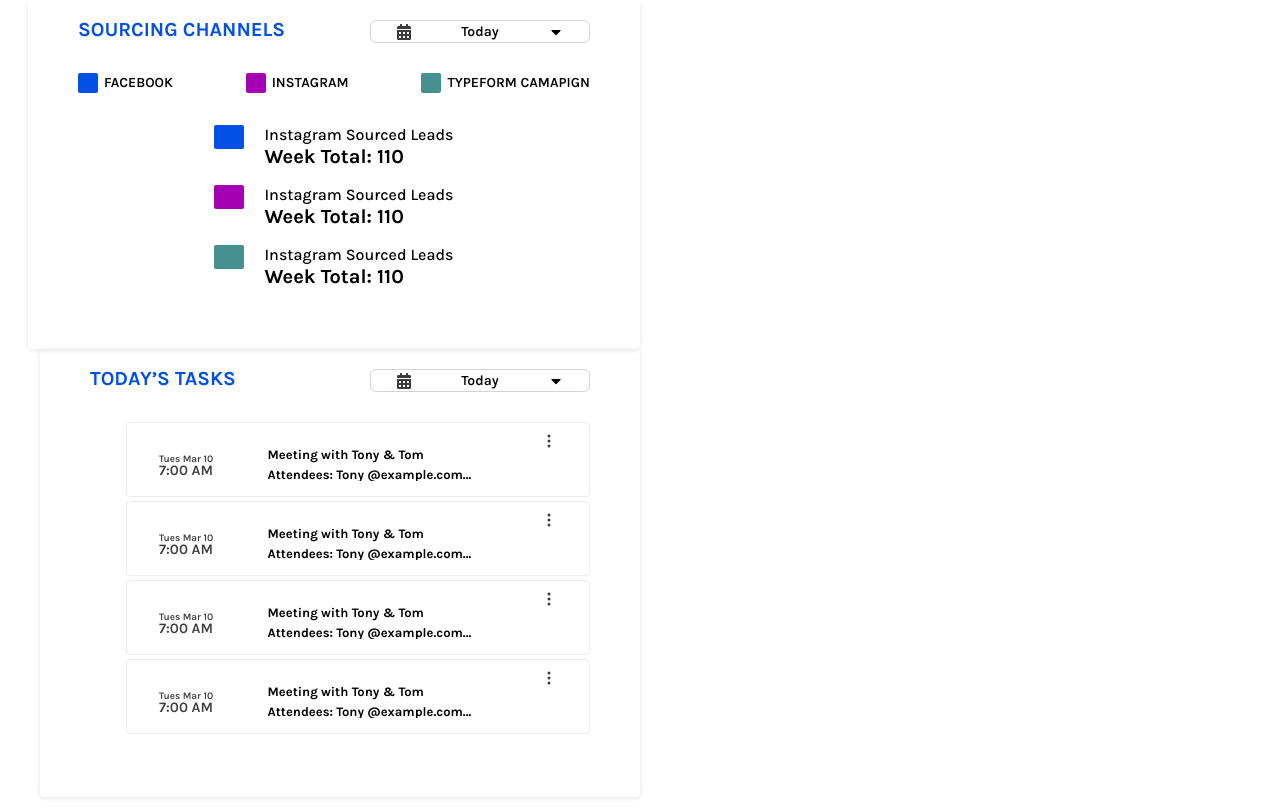
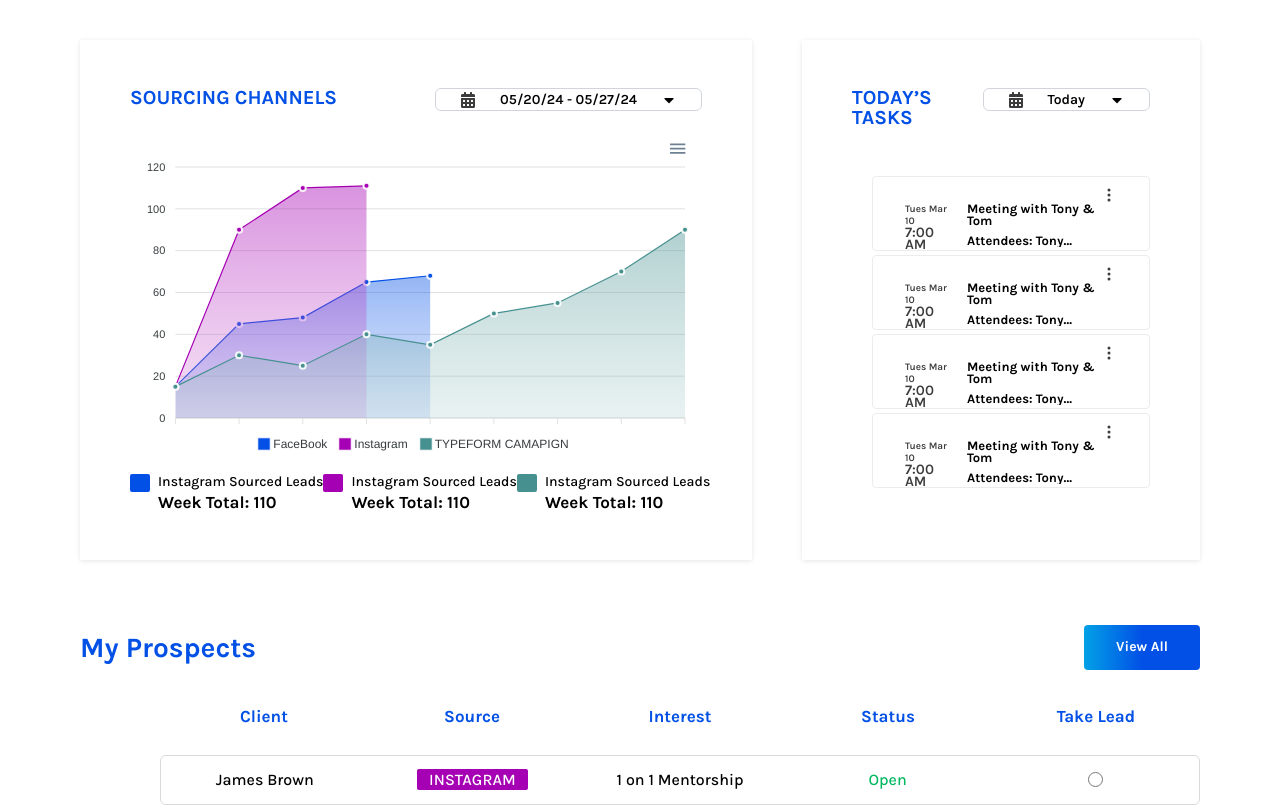
Before and after one commit to i-usman-56/inverstmentGroup, a React (Vite) app: page /admin in a window 1280 px wide. Shown: the top 807 px of the page. Built offline with nearby package versions, Linux system fonts and the light colour scheme.

Commit message:
Home Screen All Components Responsive

```diff
--- a/src/App.jsx
+++ b/src/App.jsx
@@ -3,11 +3,7 @@
 import SignUp from "./components/auth/signup/signup";
 import NewPassword from "./components/auth/newPassword/newPassword";
 import Login from "./components/auth/login/login";
-import tableData from "./data/tableData1.json";
-import tableData1 from "./data/tableData2.json";
-import Table from "./components/table/table";
-import Tasks from "./components/task/tasks";
-import Graph from "./components/Graph/graph";
+import HomeScreen from "./pages/Home/homeScreen";
 const router = createBrowserRouter([
   {
     path: "/login",
@@ -21,10 +17,7 @@
     path: "/admin",
     element: (
       <>
-      <Graph/>
-      <Tasks/>
-        <Table tableData={tableData} />
-        <Table tableData={tableData1} />
+        <HomeScreen />
       </>
     ),
   },
@@ -43,7 +36,7 @@
 ]);
 function App() {
   return (
-    <main className="2xl:container 2xl:mx-auto">
+    <main className="">
       <RouterProvider router={router} />
     </main>
   );
--- /dev/null
+++ b/src/components/Graph/components/linechart.jsx
@@ -0,0 +1,97 @@
+import React from "react";
+import ReactApexChart from "react-apexcharts";
+
+class ApexChart extends React.Component {
+  constructor(props) {
+    super(props);
+
+    this.state = {
+      series: [
+        {
+          name: "FaceBook",
+          data: [15, 45, 48, 65, 68],
+          color: "#0250E6", // FaceBook line color
+          fillOpacity: 0.9, // Fill opacity for the area
+        },
+        {
+          name: "Instagram",
+          data: [15, 90, 110, 111],
+          color: "#A500B3", // Instagram line color,
+          fillOpacity: 0.9, // Fill opacity for the area
+        },
+        {
+          name: "TYPEFORM CAMAPIGN",
+          data: [15, 30, 25, 40, 35, 50, 55, 70, 90],
+          color: "#479090", // Typeform line color
+          fillOpacity: 0.9, // Fill opacity for the area
+        },
+      ],
+      options: {
+        chart: {
+          height: 350,
+          type: "line",
+          zoom: {
+            enabled: false,
+          },
+        },
+        dataLabels: {
+          enabled: false,
+        },
+        stroke: {
+          curve: "straight",
+          width: 1.2,
+          dropShadow: {
+            enabled: true,
+            //   color: '#000',
+            opacity: 0.9,
+            blur: 75,
+            left: 2,
+            top: 2,
+          }, // Set the width to make the lines thinner
+        },
+        markers: {
+          size: 3, // Adjust the size to make the dots larger or smaller
+        },
+        xaxis: {
+          labels: {
+            show: false, // Hide x-axis labels
+          },
+        },
+        yaxis: {
+          labels: {
+            minWidth: 0, // Set minimum width for y-axis labels
+            formatter: function (value) {
+              return Math.round(value);
+            },
+          },
+        },
+        fill: {
+            opacity: 1 // Set the overall opacity for all series
+          },
+          legend: {
+            markers: {
+              shape: 'square' // Set legend marker shape to square
+            }
+          }
+      },
+    };
+  }
+
+  render() {
+    return (
+      <div>
+        <div id="chart">
+          <ReactApexChart
+            options={this.state.options}
+            series={this.state.series}
+            type="area"
+            height={320}
+          />
+        </div>
+        <div id="html-dist"></div>
+      </div>
+    );
+  }
+}
+
+export default ApexChart;
--- a/src/components/Graph/graph.jsx
+++ b/src/components/Graph/graph.jsx
@@ -1,6 +1,8 @@
 import React from "react";
 import InputDate from "../task/components/inputData";
 import './graph.css'
+import LineChart from "./components/linechart";
+import ApexChart from "./components/linechart";
 
 export default function Graph() {
     const divCard = [
@@ -44,18 +46,21 @@
       ];
   return (
     <div>
-      <div className="mx-[20px] graph-margin md:mx-7 marginContainer   ">
+      <div className="  ">
         <div
-          className="w-full lg:w-[50%] rounded  px-[15px] md:px-[80px] lg:px-[50px]  pt-[20px] pb-[60px]"
-          style={{ boxShadow: "0 1px 5px 0 rgba(5, 5, 5, 0.1)" }}
+          className="w-full rounded  px-[15px] md:px-[80px] lg:px-[20px] xl:px-[50px]  pt-[20px] pb-[60px] lg:pb-5"
+          // style={{ boxShadow: "0 1px 5px 0 rgba(5, 5, 5, 0.1)" }}
         >
-          <div className=" flex justify-between pb-[30px]">
+          <div className=" flex justify-between pb-[30px] lg:pb-0 lg:pt-7">
             <h1 className="text-[15px] uppercase lg:text-[20px] text-[#0250E6] font-bold tracking-[-1.7%] leading-5">
               SOURCING CHANNELs
             </h1>
-            <InputDate />
+            <InputDate  title="05/20/24 - 05/27/24"/>
           </div>
-          <div className="flex justify-between ">
+          <div className="pt-[26px]">
+            <ApexChart/>
+          </div>
+          {/* <div className="flex justify-between ">
             {divCard.map((item) => (
               <div className="flex items-center graph-text graph-gap  gap-1.5" key={item.id}>
                 <div
@@ -67,18 +72,18 @@
                 </p>
               </div>
             ))}
-          </div>
-          <div className="mt-[25px] md:mt-8 space-y-4">
+          </div> */}
+          <div className="mt-[25px] lg:mt-0.5 lg:flex lg:justify-between lg:px-0 md:mt-8 space-y-4 lg:space-y-0">
           {divCardDEtail.map((item) => (
-               <div className="flex justify-center items-start gap-5" key={item.id}>
+               <div className="flex  justify-center   items-start gap-5 lg:gap-2" key={item.id}>
                <div
                 style={{ backgroundColor: item.color }}
-               className={`w-[30px] h-[24px] rounded-sm`}/>
+               className={`w-[30px] h-[24px] lg:w-[20px] lg:h-[18px] rounded-sm`}/>
                <div>
-                   <p className="text-[16px] leading-5 tracking-[-1.7%] font-medium">
+                   <p className="text-[16px] lg:text-[14px] lg:leading-4 leading-5 xl:whitespace-nowrap tracking-[-1.7%] font-medium">
                    Instagram Sourced Leads
                    </p>
-                   <p className="text-[20px] leading-6 tracking-[-1.7%] font-bold">
+                   <p className="text-[20px] lg:text-[17px] leading-6 tracking-[-1.7%] font-bold">
                    {item.detail}
                    </p>
                </div>
--- a/src/components/meetingcard/meetingCard.jsx
+++ b/src/components/meetingcard/meetingCard.jsx
@@ -2,7 +2,7 @@
 
 const MeetingCard = ({ date, time, title, attendees }) => {
   return (
-    <div className="min-h-[70px] lg:min-h-[75px] border rounded px-2 md:px-4 lg:px-8 pt-1 bor2 border-[#00000013]">
+    <div className="min-h-[70px] lg:min-h-[75px] border rounded px-2 md:px-4 xl:px-8 pt-1 bor2 border-[#00000013]">
       <div className="flex justify-end lg:pt-1.5">
         <BsThreeDotsVertical className="text-[#3C3C3C]" />
       </div>
--- a/src/components/table/table.jsx
+++ b/src/components/table/table.jsx
@@ -52,7 +52,7 @@
   };
   return (
     <>
-      <div className="lg:px-[85px]">
+      <div className="lg:px-[0px]">
         <div className="flex justify-between w-full items-center pl-[37px] pr-[24px] lg:pl-0 lg:pr-0 mt-[20px]">
           <h1 className="text-[17px] lg:text-[28px] font-[700] leading-[17.64px] tracking-[-1.7%] text-[#0250E6]">
             My Prospects
@@ -62,9 +62,9 @@
           </button>
         </div>
         {/* Table Component */}
-        <div className="overflowContainer mx-[22px] lg:mx-0  mt-[32px]">
-          <div className="w-[725px] lg:w-full lg:pl-24 xl:pl-20">
-            <div className="flex w-full mb-[20px] lg:mb-[16px]">
+        <div className="overflowContainer mx-[22px] lg:mx-0  mt-[24px] lg:mt-[30px]">
+          <div className="w-[725px] lg:w-full lg:pl-16 xl:pl-20">
+            <div className="flex w-full mb-[12px] lg:mb-[16px]">
               {columns.map((columnName, index) => (
                 <p
                   key={index}
--- a/src/components/task/components/inputData.jsx
+++ b/src/components/task/components/inputData.jsx
@@ -1,7 +1,7 @@
 import React, { useRef } from "react";
 import { FaCalendarAlt, FaCaretDown } from "react-icons/fa";
 
-export default function InputDate() {
+export default function InputDate({title}) {
   const dateInputRef = useRef(null);
   const handleIconClick = () => {
     if (dateInputRef.current) {
@@ -13,14 +13,14 @@
     <div>
       <div
         onClick={handleIconClick}
-        className="relative w-[59px] flex justify-around items-center h-[23px] lg:w-[220px] border border-gray-300 rounded-md bg-white"
+        className="relative w-[59px] flex justify-around items-center h-[23px] lg:w-full lg:px-4 lg:gap-4 xl:px-6 xl:gap-6 border border-gray-300 rounded-md bg-white"
       >
         <FaCalendarAlt
           className="text-[#3C3C3C] cursor-pointer"
           onClick={handleIconClick}
         />
         <p className="text-center lg:w-auto lg:block hidden text-[14px] font-semibold  tracking-[-1.7%] lg:left-1/2 lg-transform lg-translate-x-[-50%]">
-          Today
+        {title}
         </p>
         <input
           type="date"
--- a/src/components/task/tasks.jsx
+++ b/src/components/task/tasks.jsx
@@ -4,18 +4,18 @@
 import InputDate from "./components/inputData";
 export default function Tasks() {
   return (
-    <div className="mx-[20px] md:mx-10 marginContainer   ">
+    <div className="">
       <div
-        className="w-full lg:w-[50%] rounded  px-[15px] md:px-[80px] lg:px-[50px]  pt-[20px] pb-[60px]"
-        style={{ boxShadow: "0 1px 5px 0 rgba(5, 5, 5, 0.1)" }}
+        className="w-full  rounded  px-[15px] md:px-[80px] lg:px-[20px] lg:h-full xl:px-[50px]  pt-[20px] pb-[60px]"
+        // style={{ boxShadow: "0 1px 5px 0 rgba(5, 5, 5, 0.1)" }}
       >
-        <div className=" flex justify-between pb-[30px]">
+        <div className=" flex justify-between pb-[30px] lg:pt-7 lg:pb-0 ">
           <h1 className="text-[15px] lg:text-[20px] text-[#0250E6] font-bold tracking-[-1.7%] leading-5">
             TODAY’S TASKS
           </h1>
-            <InputDate/>
+            <InputDate title="Today"/>
         </div>
-        <div className="flex flex-col lg:pl-9 h-[218px] lg:h-[315px] overflowContainerY space-y-1">
+        <div className="flex flex-col lg:pl-5 lg:mt-[48px] h-[218px] lg:h-[315px] overflowContainerY space-y-1">
           {[1, 2, 3, 4, 5, 6, 7].map((_, index) => (
             <MeetingCard
               key={index}
--- /dev/null
+++ b/src/pages/Home/homeScreen.jsx
@@ -0,0 +1,35 @@
+import React from "react";
+import Graph from "../../components/Graph/graph";
+import Tasks from "../../components/task/tasks";
+import Table from "../../components/table/table";
+import tableData from "../../data/tableData1.json";
+import tableData1 from "../../data/tableData2.json";
+import '../../components/task/Task.css'
+
+export default function HomeScreen() {
+  return (
+    <div>
+      <div className="lg:my-10">
+        <div className="lg:flex  mx-[20px] graph-margin md:mx-0 marginContainer  lg:gap-[25px] xl:gap-[50px] lg:px-10 xl:px-20">
+          <div
+            style={{ boxShadow: "0 1px 5px 0 rgba(5, 5, 5, 0.1)" }}
+            className="xl:w-[60%] lg:w-[60%] lg:h-[520px] "
+          >
+            <Graph />
+          </div>
+          <div
+            style={{ boxShadow: "0 1px 5px 0 rgba(5, 5, 5, 0.1)" }}
+            className="xl:w-[40%] mt-[35px] lg:mt-0 lg:w-[40%] lg:h-[520px]"
+          >
+            <Tasks />
+          </div>
+        </div>
+        <div className="xl:px-20 lg:px-10 lg:pt-[45px] lg:space-y-10 ">
+          <Table tableData={tableData} />
+          <Table tableData={tableData1} />
+        </div>
+        {/* <Table tableData={tableData} /> */}
+      </div>
+    </div>
+  );
+}
--- a/src/pages/landingPage.tsx
+++ /dev/null
@@ -1,15 +0,0 @@
-import React from "react";
-import HeroSection from "../component/herosection/herosection";
-import Card from "../component/card/card";
-export default function LandingPage() {
-  const data;
-  return (
-    <div className="">
-      <HeroSection />
-      <h1 className="text-center my-20  text-[40px] font-bold text-[#1A1A1A]">
-        top book Groups
-      </h1>
-      <Card />
-    </div>
-  );
-}
```
Also changed, not shown: package.json (+6 -1 lines), 1 other file (tests, documents, lock files or other folders).
